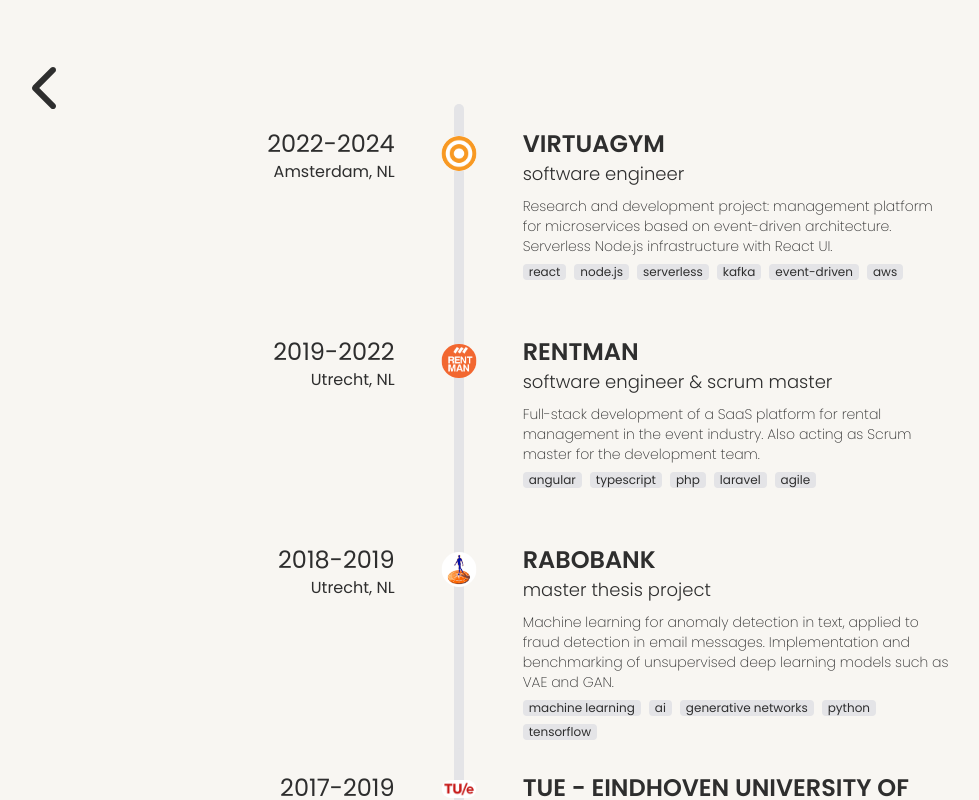
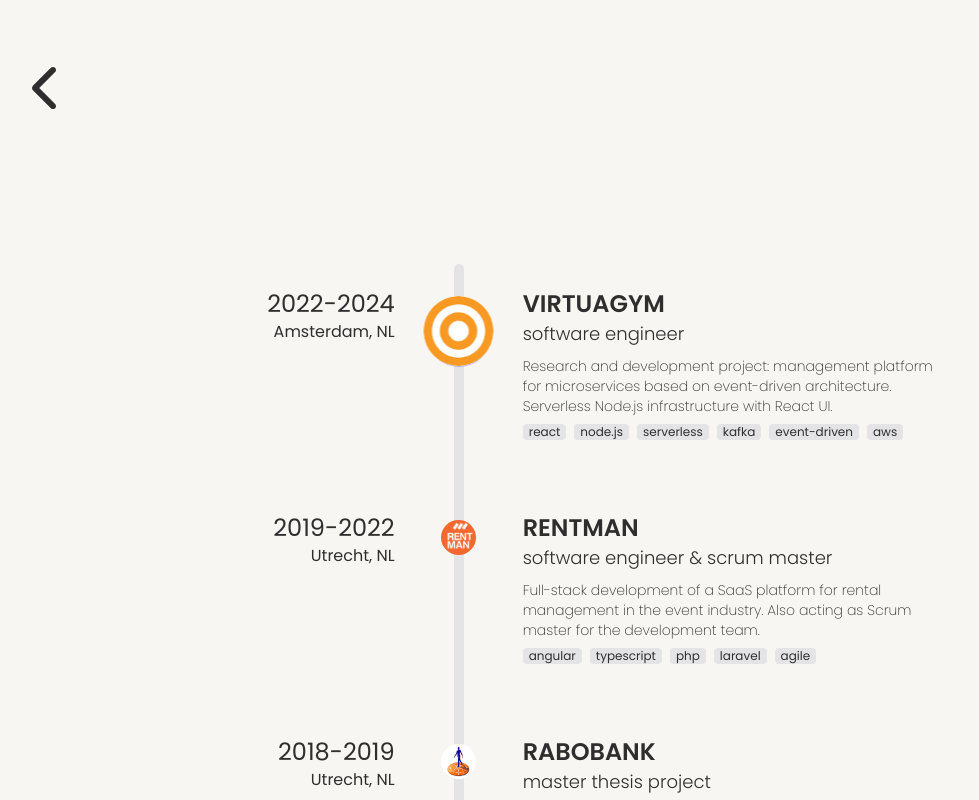
Before and after one commit to robinesp/personal-page, a Next.js app: page /experience in a window 1280 px wide. Shown: the top 800 px of the page, without its empty margins (32-1011 px from the left). Built offline with nearby package versions, Linux system fonts and the light colour scheme.

Commit message:
experience page animation

```diff
--- a/src/app/(pages)/experience/page.tsx
+++ b/src/app/(pages)/experience/page.tsx
@@ -2,7 +2,14 @@
 
 import Image from "next/image";
 import items from "./items";
-import { animated, easings, useTrail } from "@react-spring/web";
+import {
+  animated,
+  easings,
+  useScroll,
+  useSpring,
+  useTrail,
+} from "@react-spring/web";
+import { useEffect, useRef, useState } from "react";
 
 export default function Experience() {
   const trail = useTrail(items.length, {
@@ -15,12 +22,82 @@
     },
   });
 
+  const isLoaded = useRef(false);
+  const logoRefs = useRef<Array<HTMLDivElement | null>>([]);
+  const logoSize = 35;
+  const [pointerPositionX, setPointerPositionX] = useState(0);
+  const pointerPositionY = 300;
+  const pointerSize = 8;
+
+  const logoAnimations = items.map(() =>
+    // eslint-disable-next-line react-hooks/rules-of-hooks
+    useSpring(() => ({
+      scale: 1,
+      y: 0,
+    }))
+  );
+
+  const [pointerStyle, pointerApi] = useSpring(() => ({
+    scale: 1,
+    top: pointerPositionY,
+    opacity: 0,
+    zIndex: 0,
+    config: { mass: 1, tension: 1000, friction: 250 },
+  }));
+
+  useScroll({
+    onChange: ({ value: { scrollYProgress } }) => {
+      let entering = false;
+      let enteringTop = 0;
+      logoRefs.current.map((logo, ix) => {
+        const logoStart = logo?.getBoundingClientRect().top as number;
+        const logoEnd = logoStart + logoSize * 2;
+        const currentPointer = scrollYProgress + pointerPositionY;
+
+        if (currentPointer > logoStart - 20 && currentPointer <= logoEnd + 20) {
+          logoAnimations[ix][1].start({ scale: 2, y: logoSize / 2 });
+        } else {
+          logoAnimations[ix][1].start({ scale: 1, y: 0 });
+        }
+
+        if (currentPointer > logoStart - 20 && currentPointer <= logoEnd + 20) {
+          entering = true;
+          enteringTop = logoStart + logoSize;
+        }
+      });
+
+      pointerApi.start(
+        entering
+          ? { scale: 8, top: enteringTop, opacity: 0.5, zIndex: 1 }
+          : { scale: 1, top: pointerPositionY, opacity: 1, zIndex: 1 }
+      );
+    },
+  });
+
+  useEffect(() => {
+    const firstLogo = logoRefs.current[0]?.getBoundingClientRect() as DOMRect;
+    setPointerPositionX(firstLogo.left + firstLogo.width / 2 - pointerSize / 2);
+    isLoaded.current = true;
+  }, [logoRefs]);
+
   return (
-    <main className="flex min-h-screen flex-col justify-between pt-32">
-      <div id="timeline" className="flex flex-col justify-start gap-8 pb-32">
+    <main className="flex min-h-screen flex-col justify-between mt-64 lg:mt-72 mb-[32rem] lg:mb-96">
+      {isLoaded.current && (
+        <animated.div
+          id="pointer"
+          className="fixed bg-[#7C7ADF] rounded-full"
+          style={{
+            ...pointerStyle,
+            width: pointerSize + "px",
+            height: pointerSize + "px",
+            left: pointerPositionX,
+          }}
+        />
+      )}
+      <div id="timeline" className="flex flex-col justify-start gap-8">
         {items.map((item, ix) => (
           <animated.div
-            className="flex min-h-44"
+            className="flex mb-4 lg:min-h-44"
             key={item.companyName}
             style={trail[ix]}
           >
@@ -32,18 +109,27 @@
                 {item.place}
               </span>
             </div>
-            <div className="middle relative w-[15%] lg:w-[10%]">
-              <div className="absolute z-[-1] top-[-24px] left-[50%] translate-x-[-50%] h-[400px] lg:h-[250px] w-[10px] bg-zinc-200	rounded-3xl" />
-              <Image
-                className="absolute top-2 left-[50%] translate-x-[-50%] bg-white rounded-full"
-                src={item.companyLogo}
-                alt={item.companyName}
-                width={35}
-                height={35}
-              />
+            <div className="middle relative w-[25%] lg:w-[10%]">
+              <div className="absolute z-[0] top-[-24px] left-[50%] translate-x-[-50%] h-[300px] lg:h-[250px] w-[10px] bg-zinc-200	rounded-3xl" />
+              <div
+                ref={(el) => (logoRefs.current[ix] = el)}
+                className="logo-container z-[2] absolute flex justify-center items-center lg:top-2 left-[50%] translate-x-[-50%] w-full"
+              >
+                <animated.div
+                  className="flex items-center overflow-hidden lg:top-2 w-[35px] h-[35px] bg-white rounded-full"
+                  style={logoAnimations[ix][0]}
+                >
+                  <Image
+                    src={item.companyLogo}
+                    alt={item.companyName}
+                    width={150}
+                    height={150}
+                  />
+                </animated.div>
+              </div>
             </div>
-            <div className="right-side flex flex-col w-[40%] lg:w-1/3">
-              <span className="uppercase font-semibold text-lg lg:text-2xl">
+            <div className="right-side flex flex-col w-[50%] lg:w-1/3">
+              <span className="uppercase font-semibold text-base lg:text-2xl">
                 {item.companyName}
               </span>
               <span className="lowercase text-base lg:text-lg font-light mb-2">
--- a/src/app/(pages)/layout.tsx
+++ b/src/app/(pages)/layout.tsx
@@ -6,7 +6,10 @@
 export default function Layout({ children }: { children: ReactNode }) {
   return (
     <main>
-      <Link href={"/"} className="fixed top-16 left-[10%] lg:left-[5%]">
+      <Link
+        href={"/"}
+        className="fixed top-16 lg:top-16 left-[10%] lg:left-[5%]"
+      >
         <FontAwesomeIcon icon={faChevronLeft} size="3x" />
       </Link>
       {children}
--- a/src/app/page.tsx
+++ b/src/app/page.tsx
@@ -45,46 +45,32 @@
 
     // profile pic animations
     imageApi.start({
-      to: {
-        opacity: 1,
-      },
+      to: { opacity: 1 },
     });
     imageApi.start({
       config: bounceConfig,
-      to: {
-        y: 0,
-      },
+      to: { y: 0 },
     });
 
     // text animations
     setTimeout(() => {
       textApi.start({
-        to: {
-          opacity: 1,
-          lineHeight: 1.2,
-        },
+        to: { opacity: 1, lineHeight: 1.2 },
       });
       textApi.start({
         config: bounceConfig,
-        to: {
-          y: 0,
-        },
+        to: { y: 0 },
       });
     }, 250);
 
     // links animations
     setTimeout(() => {
       linksApi.start({
-        to: {
-          opacity: 1,
-        },
+        to: { opacity: 1 },
       });
       linksApi.start({
         config: bounceConfig,
-        to: {
-          y: 0,
-          gap: 0.5,
-        },
+        to: { y: 0, gap: 0.5 },
       });
     }, 500);
   }, [imageApi, textApi, linksApi]);
```
Also changed, not shown: public/logos/rentman.png.
